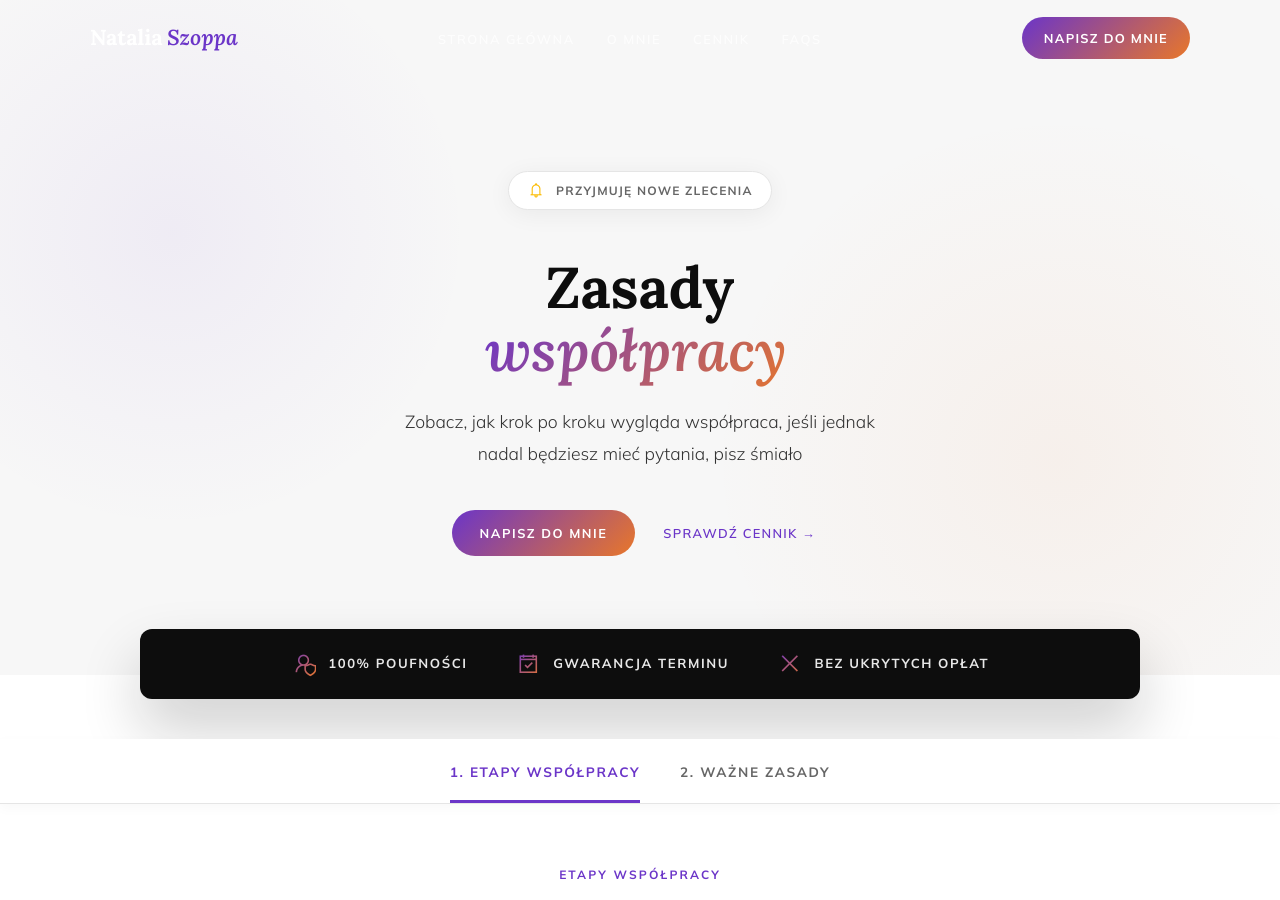
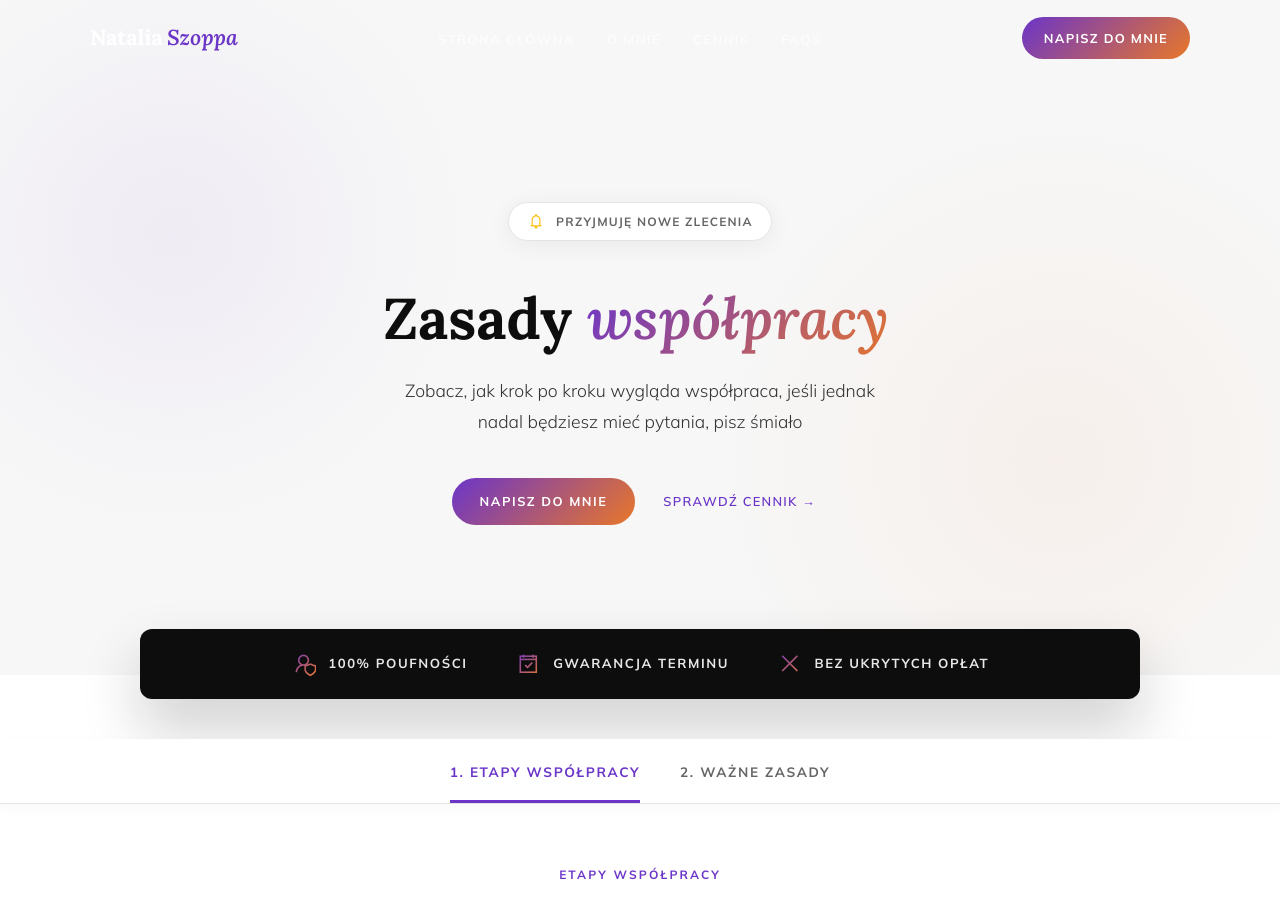
Before and after one commit to Bonnie00726/nataliaszoppa, a Jekyll site: the page built from zasady2.html, in a window 1280 px wide and 900 px high. Built offline with Jekyll 4.4.1, drawn with Linux system fonts in a browser that asks for light colours.

Commit message:
Update zasady2.html

```diff
--- a/zasady2.html
+++ b/zasady2.html
@@ -240,7 +240,7 @@ title: Zasady współpracy
         </div>
 
         <div class="eyebrow reveal delay-1" style="text-align: center;"></div>
-        <h1 class="reveal delay-2">Zasady<br><em class="grad-type">współpracy</em></h1>
+        <h1 class="reveal delay-2">Zasady <em class="grad-type">współpracy</em></h1>
         <p class="hero-sub reveal delay-3">Zobacz, jak krok po kroku wygląda współpraca, jeśli jednak nadal będziesz mieć pytania, pisz śmiało</p>
 
         <div class="hero-btns reveal delay-4">
```
